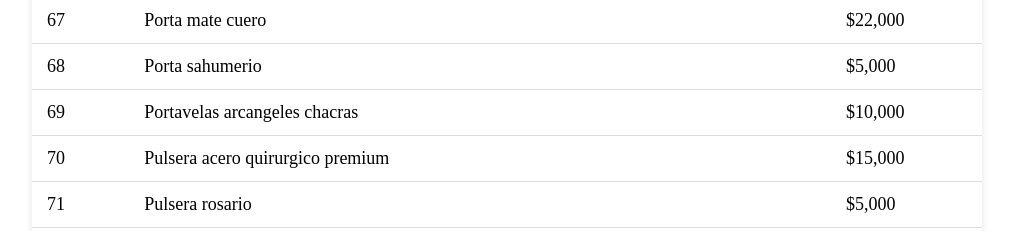
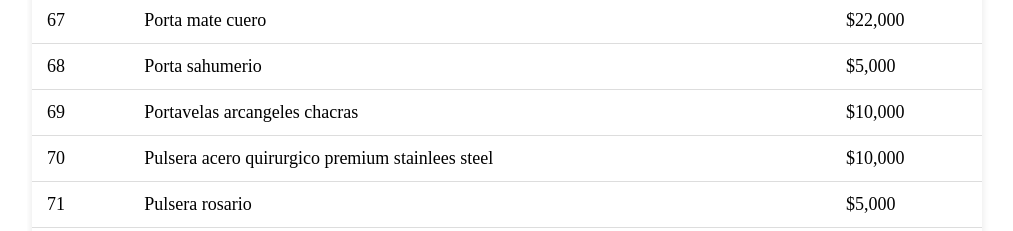
Before and after one commit to alvarosaccomani/ATSMarket-web-app, an Angular app: page / in a window 1280 px wide. Shown: the part 3220-3451 px from the top of the page, without its empty margins (108-1121 px from the left). Built offline with nearby package versions, Linux system fonts and the light colour scheme.

Commit message:
i modify id 70 in app component

```diff
--- a/src/app/app.component.ts
+++ b/src/app/app.component.ts
@@ -369,8 +369,8 @@ export class AppComponent {
     },
     {
       "id": 70,
-      "nombre": "Pulsera acero quirurgico premium",
-      "precio": 15000
+      "nombre": "Pulsera acero quirurgico premium stainlees steel",
+      "precio": 10000
     },
     {
       "id": 71,
```
